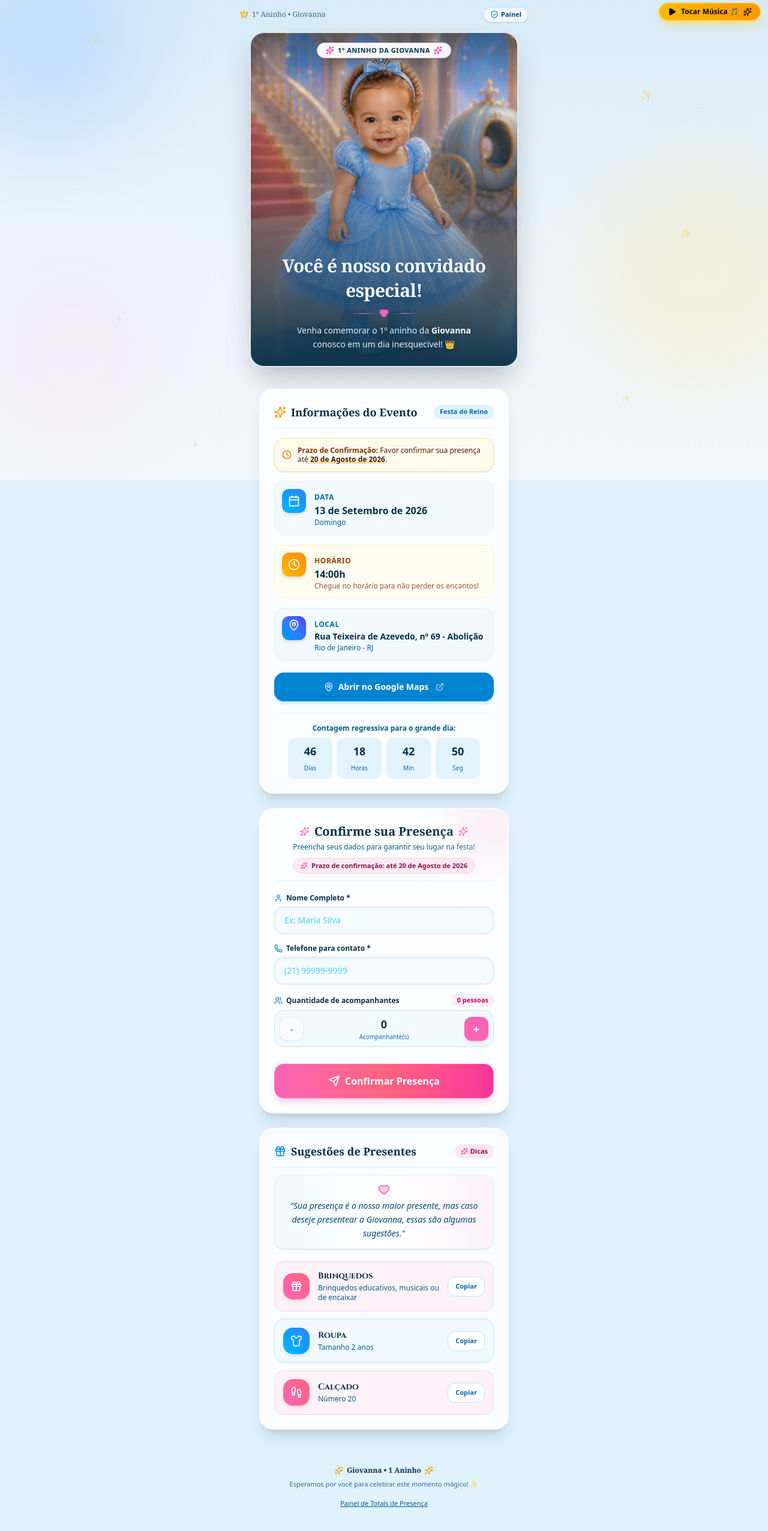
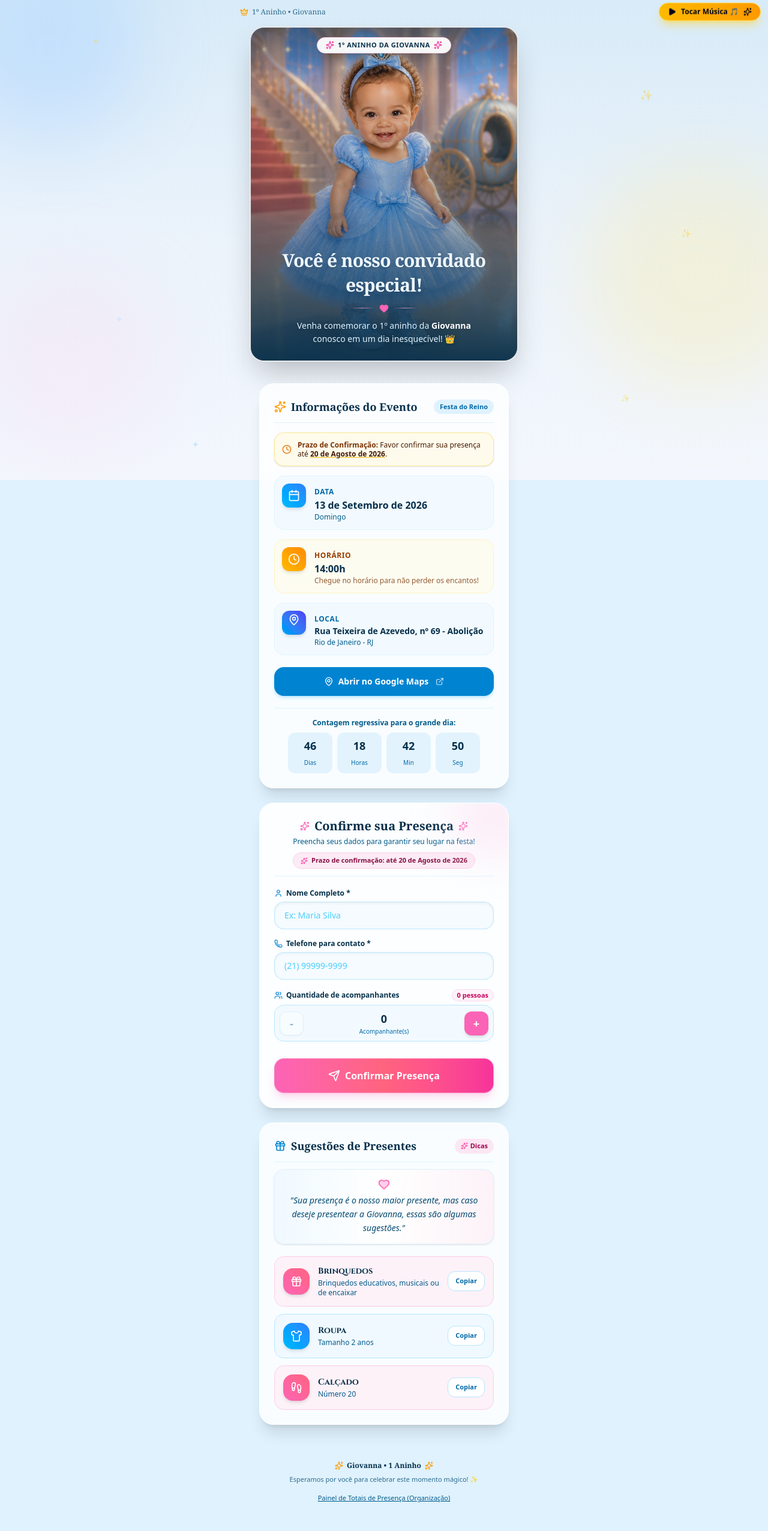
Before and after one commit to dkskalk/AniversarioGiovanna, a React (Vite) app: page / in a window 1280 px wide. Shown: the top 2552 px of the page at 60% size. Built offline with nearby package versions, Linux system fonts and the light colour scheme.

Commit message:
fix: ajustar volume da musica para 25% e posicionar botao do painel exclusivamente no rodape

```diff
--- a/src/App.tsx
+++ b/src/App.tsx
@@ -7,7 +7,7 @@ import { GiftSuggestions } from "./components/GiftSuggestions";
 import { SuccessModal } from "./components/SuccessModal";
 import { AdminPanelModal } from "./components/AdminPanelModal";
 import { RsvpRecord } from "./types";
-import { Crown, Sparkles, ShieldCheck } from "lucide-react";
+import { Crown, Sparkles } from "lucide-react";
 
 export default function App() {
   const [submittedRecord, setSubmittedRecord] = useState<RsvpRecord | null>(null);
@@ -20,23 +20,11 @@ export default function App() {
 
       {/* Main Container */}
       <main className="relative z-10 w-full max-w-lg mx-auto flex flex-col items-center min-h-screen">
-        {/* Top Discreet Admin/Organizer Bar */}
-        <div className="w-full px-4 pt-3 flex items-center justify-between text-xs">
+        {/* Top Header Badge */}
+        <div className="w-full px-4 pt-3 flex items-center justify-start text-xs">
           <div className="flex items-center gap-1.5 text-sky-900/80 font-medium">
             <Crown className="w-3.5 h-3.5 text-amber-500 fill-amber-300/40" />
             <span className="font-serif">1º Aninho • Giovanna</span>
-          </div>
-
-          <div className="flex items-center gap-2">
-            <button
-              onClick={() => setShowAdminModal(true)}
-              type="button"
-              className="px-2.5 py-1 rounded-full bg-white/70 backdrop-blur-sm border border-sky-200/80 text-[11px] font-semibold text-sky-900 hover:bg-white flex items-center gap-1 shadow-sm transition-all cursor-pointer"
-              title="Ver painel com totais de confirmações"
-            >
-              <ShieldCheck className="w-3.5 h-3.5 text-sky-600" />
-              <span>Painel</span>
-            </button>
           </div>
         </div>
 
@@ -52,7 +40,7 @@ export default function App() {
         {/* 4. Gift Suggestions Section */}
         <GiftSuggestions />
 
-        {/* Footer */}
+        {/* Footer with Painel Button exclusively at the end */}
         <footer className="w-full px-4 py-8 text-center text-xs text-sky-900/80 space-y-2 mt-4">
           <div className="flex items-center justify-center gap-1.5">
             <Sparkles className="w-3.5 h-3.5 text-amber-500" />
@@ -68,7 +56,7 @@ export default function App() {
               type="button"
               className="text-[11px] text-sky-800 underline hover:text-sky-950 transition-colors cursor-pointer"
             >
-              Painel de Totais de Presença
+              Painel de Totais de Presença (Organização)
             </button>
           </div>
         </footer>
--- a/src/components/BackgroundDecoration.tsx
+++ b/src/components/BackgroundDecoration.tsx
@@ -1,5 +1,5 @@
 import React, { useState, useRef, useEffect } from "react";
-import { Volume2, VolumeX, Play, Pause, Music, Sparkles } from "lucide-react";
+import { Volume2, VolumeX, Play, Music, Sparkles } from "lucide-react";
 
 export function BackgroundDecoration() {
   const [isPlaying, setIsPlaying] = useState(false);
@@ -7,7 +7,7 @@ export function BackgroundDecoration() {
 
   useEffect(() => {
     if (audioRef.current) {
-      audioRef.current.volume = 0.45; // 45% volume (audible and clear)
+      audioRef.current.volume = 0.25; // Exactly 25% volume
     }
   }, []);
 
@@ -18,6 +18,7 @@ export function BackgroundDecoration() {
       audioRef.current.pause();
       setIsPlaying(false);
     } else {
+      audioRef.current.volume = 0.25; // 25% volume
       audioRef.current
         .play()
         .then(() => {
@@ -33,6 +34,7 @@ export function BackgroundDecoration() {
     // Attempt playback on first user touch/click anywhere on page
     const handleUserInteraction = () => {
       if (audioRef.current && audioRef.current.paused) {
+        audioRef.current.volume = 0.25;
         audioRef.current
           .play()
           .then(() => {
```
